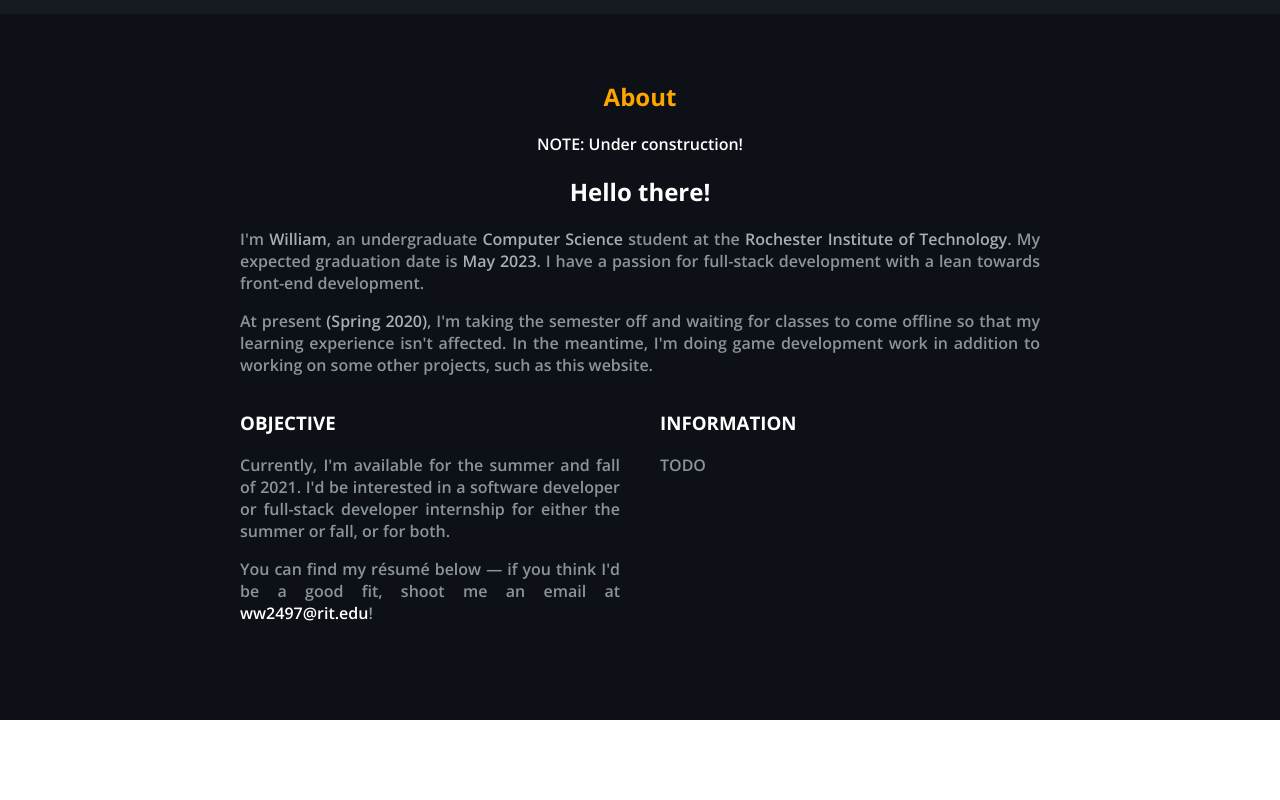
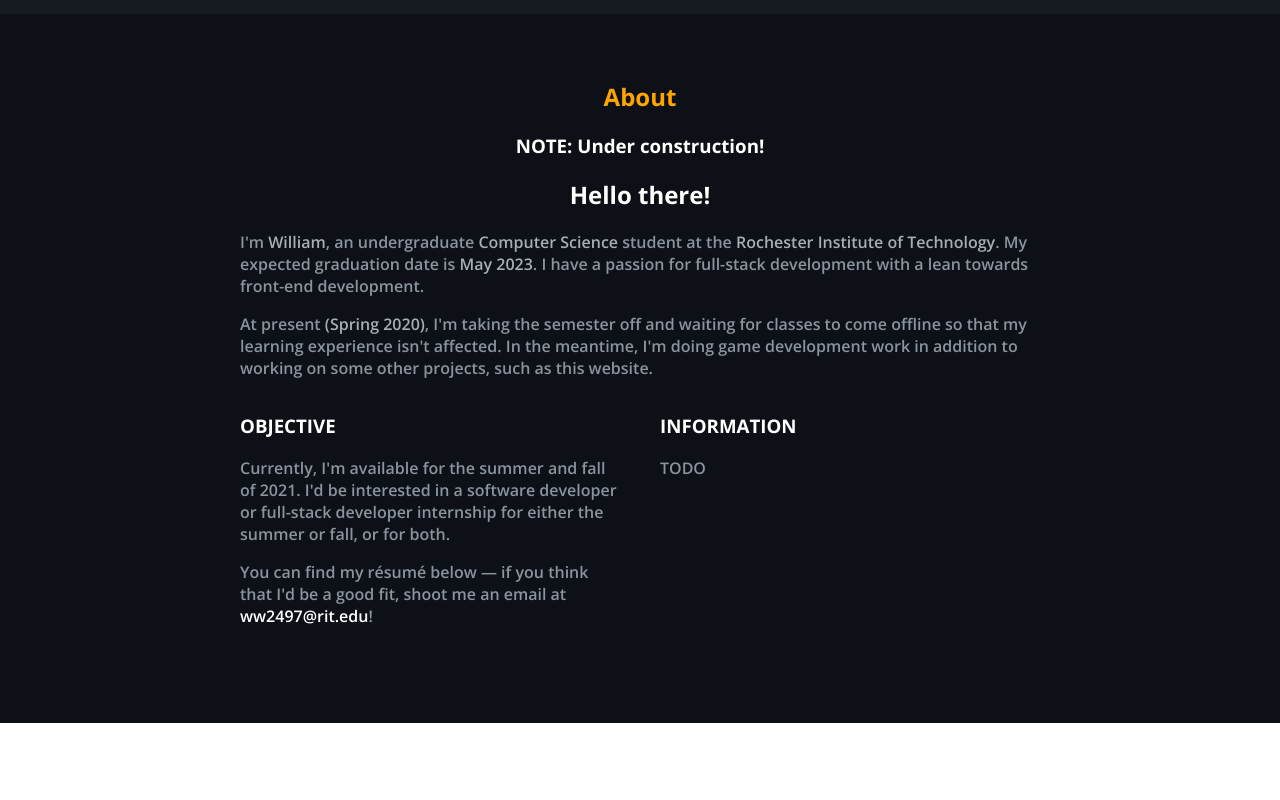
Before and after one commit to ww2497/ww2497.github.io, a React (Create React App) app: page / in a window 1280 px wide. Shown: the part 840-1640 px from the top of the page. Built offline with nearby package versions, Linux system fonts and the light colour scheme.

Commit message:
Disable text justify

```diff
--- a/src/App.js
+++ b/src/App.js
@@ -98,18 +98,18 @@ class App extends React.Component {
 							<h1 class="section-name">
 								About
 							</h1>
-							<p class="white">
+							<h3 class="white">
 								NOTE: Under construction!
-							</p>
+							</h3>
 							<h1 class="white">
 								Hello there!
 							</h1>
-							<p class="justify">
+							<p>
 								I'm <span>William</span>, an undergraduate <span>Computer Science</span> student at the <span>Rochester Institute of Technology</span>.
 								My expected graduation date is <span>May 2023</span>.
 								I have a passion for full-stack development with a lean towards front-end development.
 							</p>
-							<p class="justify">
+							<p>
 								At present <span>(Spring 2020)</span>, I'm taking the semester off and waiting for classes to come offline so that my learning experience isn't affected.
 								In the meantime, I'm doing game development work in addition to working on some other projects, such as this website.
 							</p>
@@ -117,17 +117,17 @@ class App extends React.Component {
 						<div id="about-info">
 							<div>
 								<h3 class="white">OBJECTIVE</h3>
-								<p class="justify">
+								<p>
 									Currently, I'm available for the summer and fall of 2021.
 									I'd be interested in a software developer or full-stack developer internship for either the summer or fall, or for both.
 								</p>
-								<p class="justify">
-									You can find my résumé below ― if you think I'd be a good fit, shoot me an email at <a href="mailto:ww2497@rit.edu">ww2497@rit.edu</a>!
+								<p>
+									You can find my résumé below ― if you think that I'd be a good fit, shoot me an email at <a href="mailto:ww2497@rit.edu">ww2497@rit.edu</a>!
 								</p>
 							</div>
 							<div>
 								<h3 class="white">INFORMATION</h3>
-								<p class="justify">
+								<p>
 									TODO
 								</p>
 							</div>
@@ -139,7 +139,7 @@ class App extends React.Component {
 						<h1 class="section-name">
 							Résumé
 						</h1>
-						<p class="justify">
+						<p>
 							Sorry, this part is also under construction! For now, <a href="/resume.pdf">here's</a> a link to a PDF of my résumé.
 						</p>
 					</div>
--- a/src/App.scss
+++ b/src/App.scss
@@ -31,10 +31,6 @@ ul {
 %white-shadow {
 	color: white;
 	filter: drop-shadow(0 0 0.1rem black);
-}
-
-.justify {
-	text-align: justify;
 }
 
 .white {
@@ -205,6 +201,10 @@ section {
 		color: white;
 	}
 
+	p {
+		text-align: left;
+	}
+
 	#about-introduction * {
 		max-width: 50rem;
 
```
